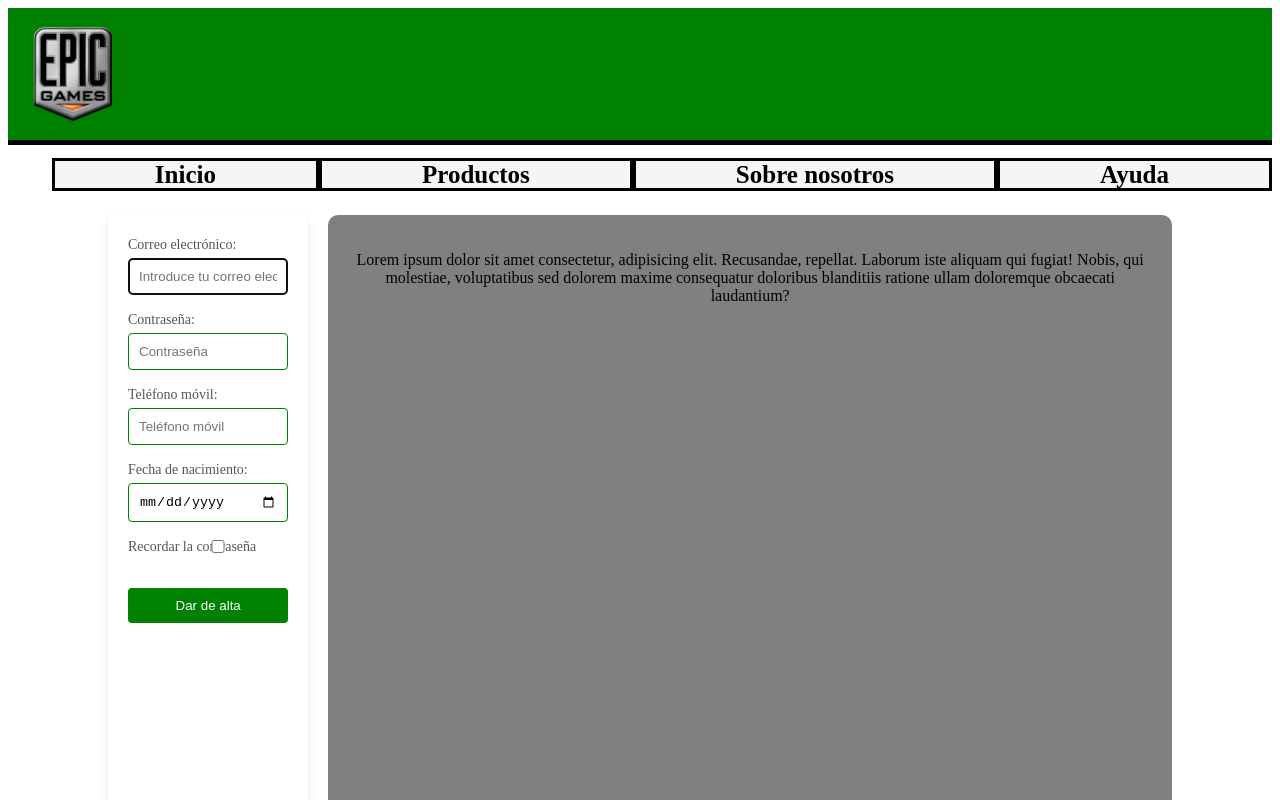
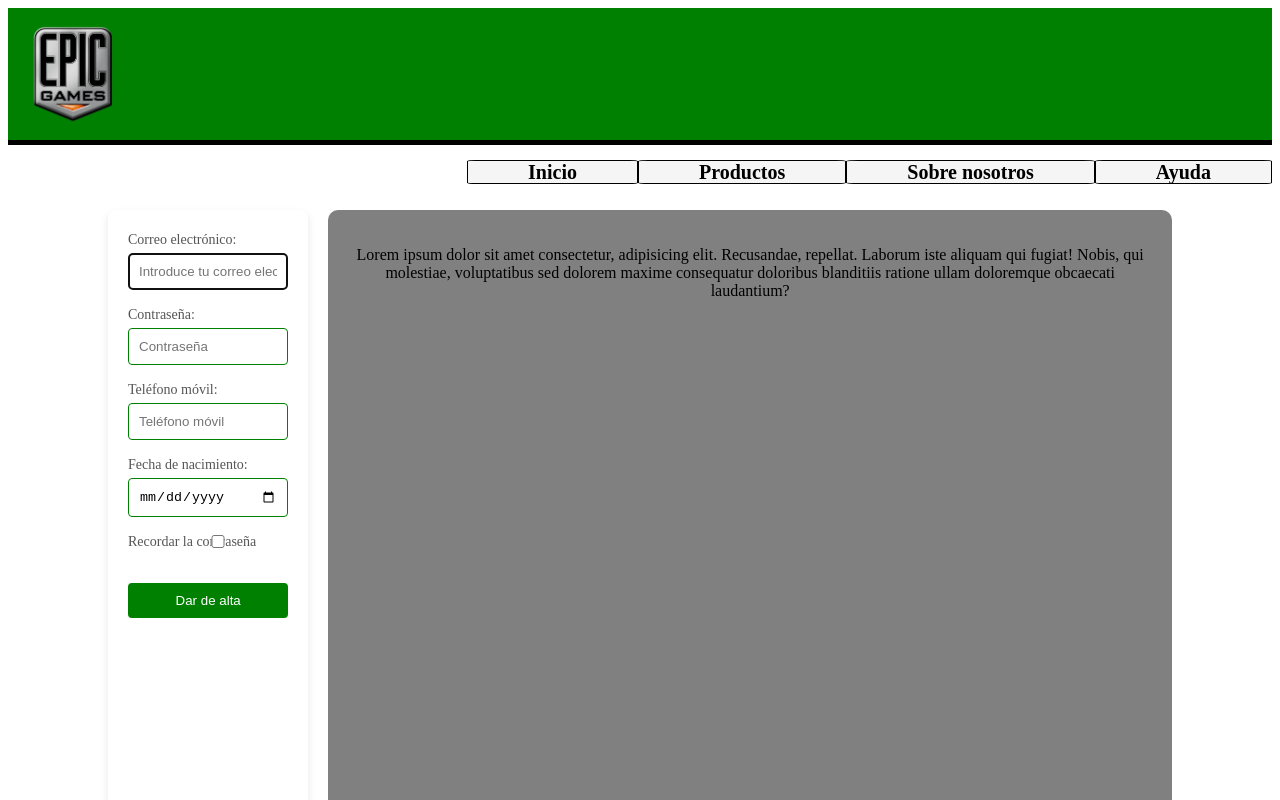
Before and after one commit to alexislasso/LM-github.io, a plain HTML site: page index.html in a window 1280 px wide. Shown: the top 800 px of the page. Drawn offline with Linux system fonts and the light colour scheme.

Commit message:
Update estilos.css

```diff
--- a/estilos.css
+++ b/estilos.css
@@ -20,9 +20,10 @@ nav ul li a {
     color: black;
     font-weight: bold;
     background-color: whitesmoke;
-    font-size: 25px;
-    padding: 0px 100px 0px 100px;
-    border: 3px solid black;
+    font-size: 20px;
+    padding: 0px 60px 0px 60px;
+    border: 1px solid black;
+    border-radius: 5%;
 }
 
 main {
```
